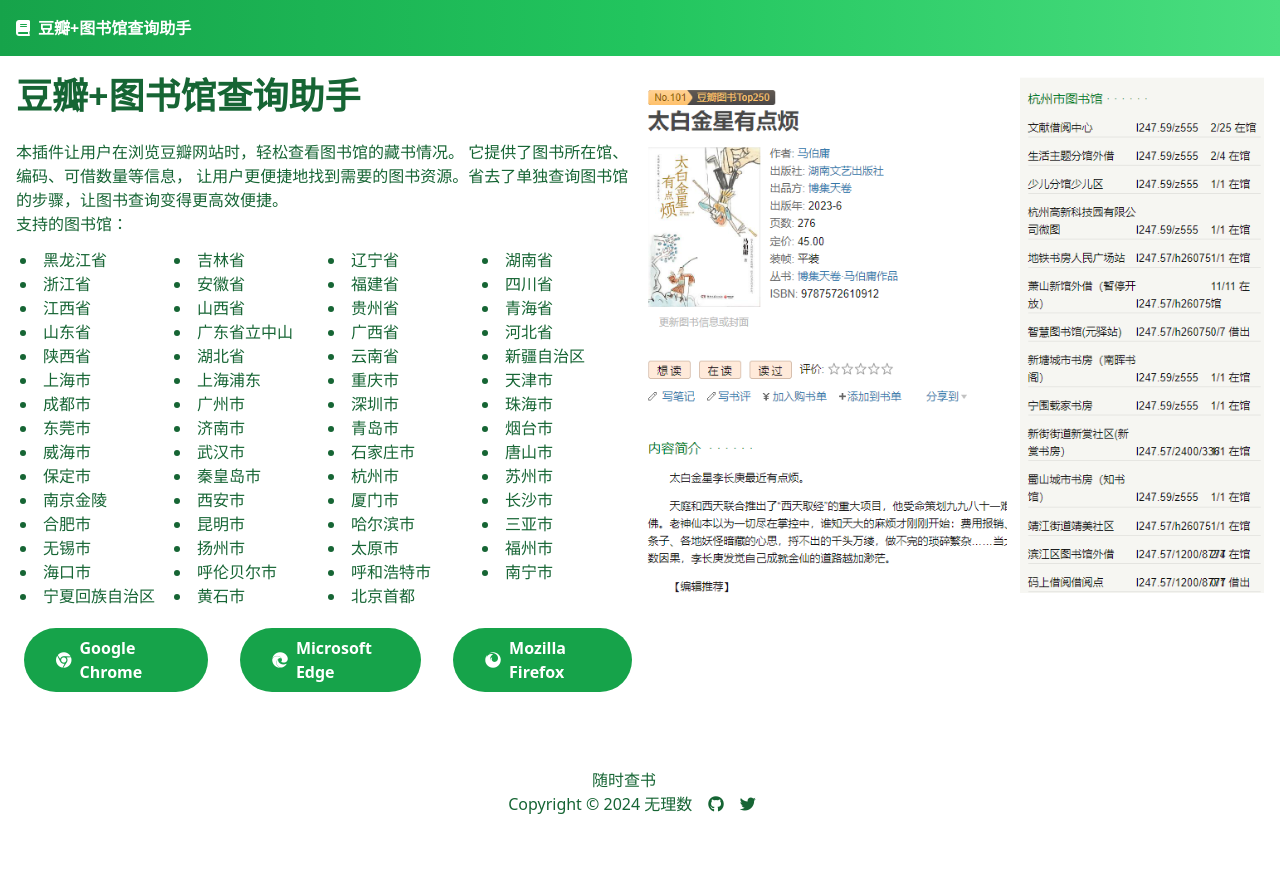
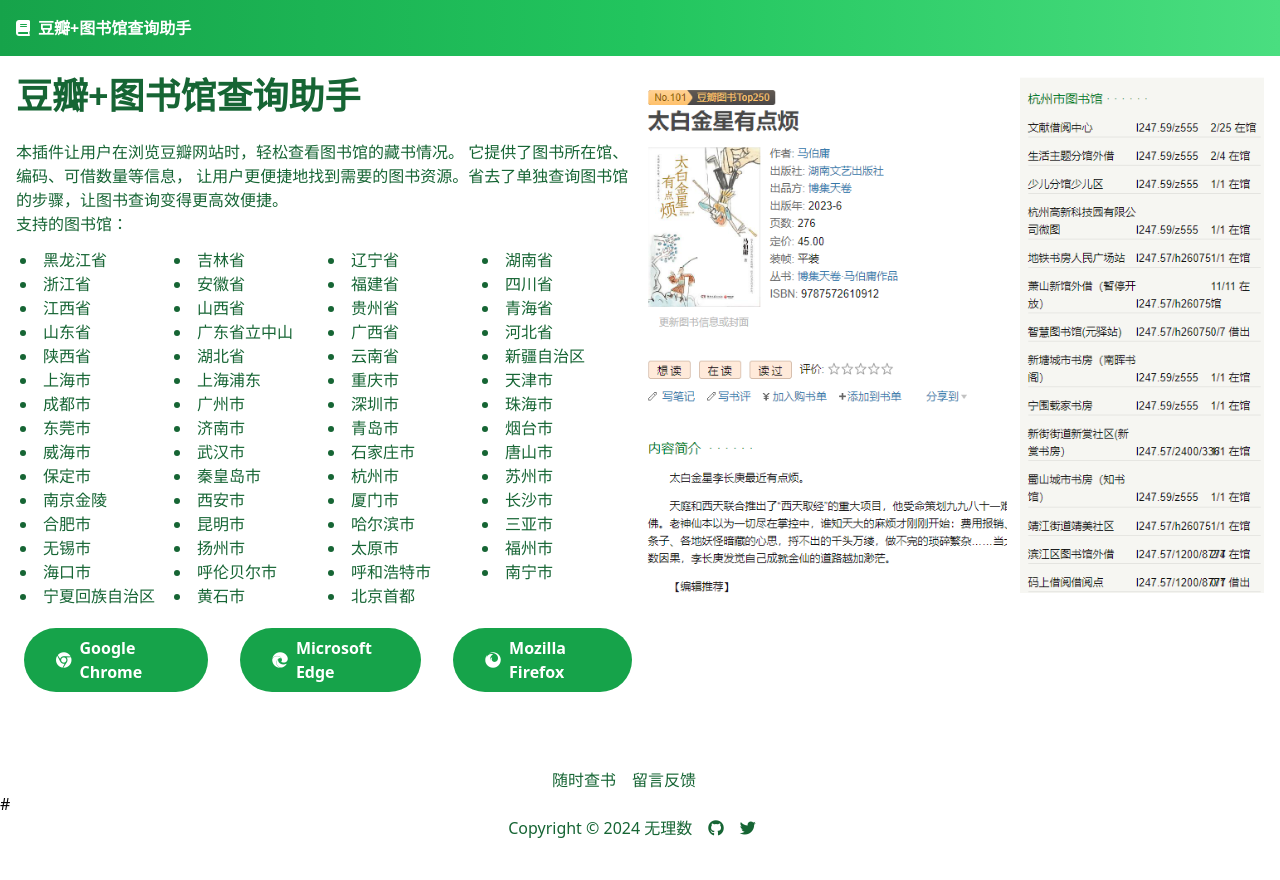
Before and after one commit to wyj0605/douban_library, a browser extension: page index.html in a window 1280 px wide. Before the commit the page ends 856 px from the top, so only its background shows below. Drawn offline with nearby package versions, Linux system fonts and the light colour scheme; no server answers.

Commit message:
首页增加留言反馈

```diff
--- a/index.html
+++ b/index.html
@@ -79,8 +79,11 @@
     <footer class="py-10 ">
       <div class="container flex items-center justify-center px-4 mx-auto">
         <a href="https://navy81.com/book.html" class="mr-4 text-center text-green-800" >随时查书</a>
+        <a href="https://navy81.com/message/" class="mr-4 text-center text-green-800" >留言反馈</a>
         <p class="mr-4 text-center text-green-800" id="pageViews"></p>
       </div>
+
+      #
 
       <div class="container flex items-center justify-center px-4 mx-auto">
         <p class="mr-4 text-center text-green-800">Copyright &copy; 2024 无理数</p>
```
